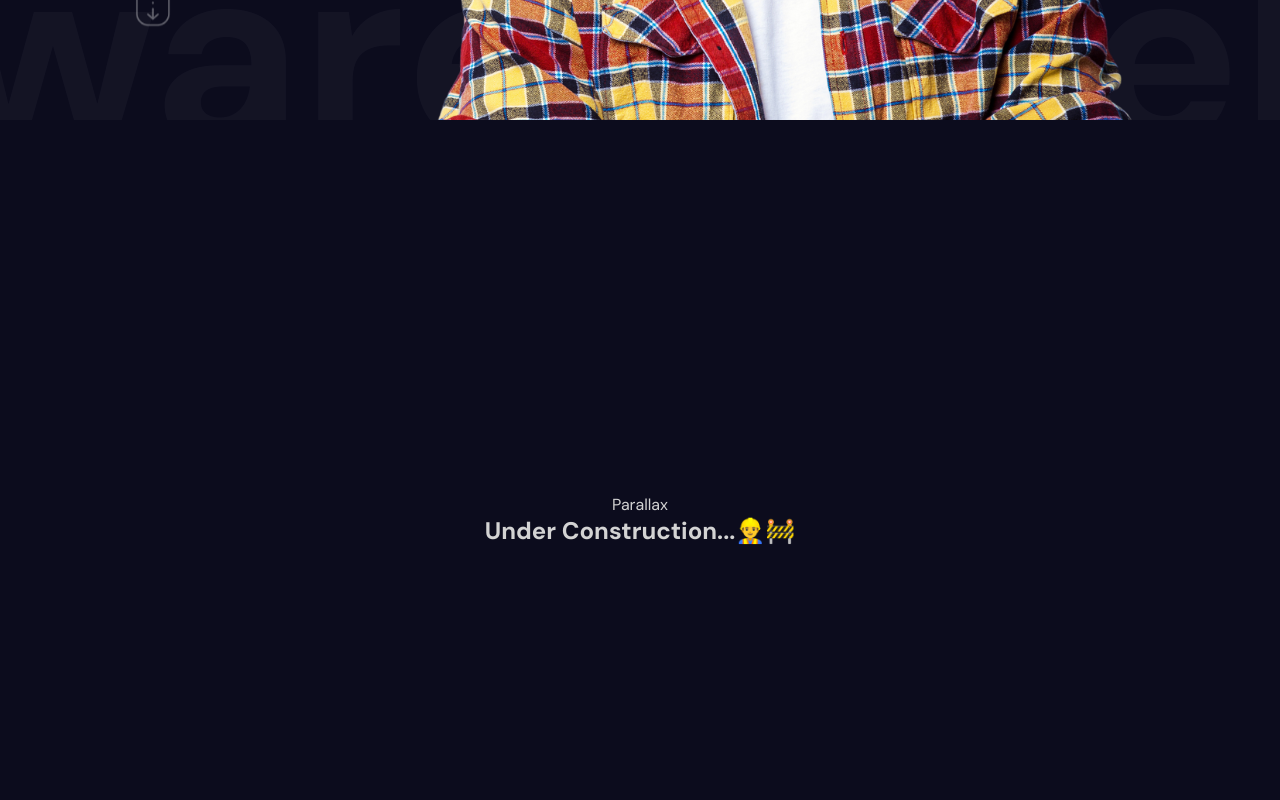
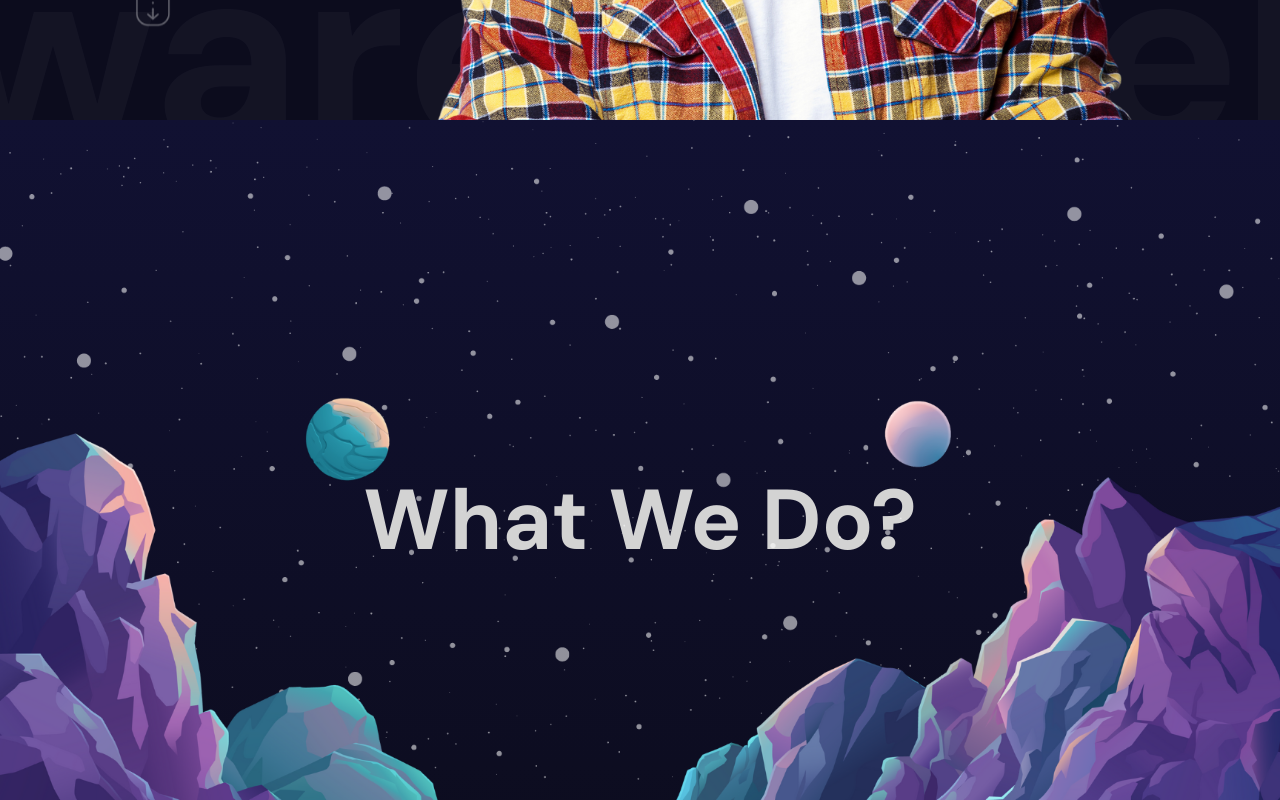
Before and after one commit to Sarin-Bhattarai/personal-portfolio, a React (Vite) app: page / in a window 1280 px wide. Shown: the part 680-1480 px from the top of the page. Built offline with nearby package versions, Linux system fonts and the light colour scheme.

Commit message:
feat(adding parallax)

```diff
--- a/src/App.jsx
+++ b/src/App.jsx
@@ -1,6 +1,7 @@
 import "./app.scss";
+import Hero from "./pages/hero/Hero";
+import Parallax from "./pages/parallax/Parallax";
 import Navbar from "./components/header/Navbar";
-import Hero from "./pages/hero/Hero";
 
 const App = () => {
   return (
@@ -9,16 +10,14 @@
         <Navbar />
         <Hero />
       </section>
-      <section className="center" id="Services">
-        Parallax
-        <h1>Under Construction...👷‍♂️🚧</h1>
+      <section id="Services">
+        <Parallax type="services" />
       </section>
       <section className="center">
         Services <h1>Under Construction...👷‍♂️🚧</h1>
       </section>
-      <section className="center" id="Portfolio">
-        Parallax
-        <h1>Under Construction...👷‍♂️🚧</h1>
+      <section id="Portfolio">
+        <Parallax type="portfolio" />
       </section>
       <section className="center">
         Portfolio1
--- a/src/components/sidebar/sidebar.scss
+++ b/src/components/sidebar/sidebar.scss
@@ -13,6 +13,7 @@
         bottom: 0;
         width: 400px;
         background: white;
+        z-index: 999;
 
         .links{
             position: absolute;
@@ -40,5 +41,6 @@
         background-color: transparent;
         border: none;
         cursor: pointer;
+        z-index: 999;
     }
 }
--- /dev/null
+++ b/src/pages/parallax/Parallax.jsx
@@ -0,0 +1,43 @@
+import { useRef } from "react";
+import "./parallax.scss";
+import { motion, useScroll, useTransform } from "framer-motion";
+
+const Parallax = ({ type }) => {
+  const ref = useRef();
+  const { scrollYProgress } = useScroll({
+    target: ref,
+    offset: ["start start", "end start"],
+  });
+  const yText = useTransform(scrollYProgress, [0, 1], ["0%", "500%"]);
+  const yBg = useTransform(scrollYProgress, [0, 1], ["0%", "100%"]);
+
+  return (
+    <div
+      className="parallax"
+      ref={ref}
+      style={{
+        background:
+          type === "services"
+            ? "linear-gradient(180deg, #111132, #0c0c1d)"
+            : "linear-gradient(180deg, #111132, #505064)",
+      }}
+    >
+      <motion.h1 style={{ y: yText }}>
+        {type === "services" ? "What We Do?" : "What We Did?"}
+      </motion.h1>
+      <motion.div className="mountains"></motion.div>
+      <motion.div
+        style={{
+          y: yBg,
+          backgroundImage: `url(${
+            type === "services" ? "/planets.png" : "/sun.png"
+          })`,
+        }}
+        className="planets"
+      ></motion.div>
+      <motion.div style={{ x: yBg }} className="stars"></motion.div>
+    </div>
+  );
+};
+
+export default Parallax;
--- /dev/null
+++ b/src/pages/parallax/parallax.scss
@@ -0,0 +1,41 @@
+.parallax{
+    width: 100%;
+    height: 100%;
+    position: relative;
+    display: flex;
+    align-items: center;
+    justify-content: center;
+    overflow: hidden;
+
+    h1{
+        font-size: 85px;
+    }
+
+    .mountains{
+        background-image: url("/mountains.png");
+        background-size: cover;
+        background-position: bottom;
+        width: 100%;
+        height: 100%;
+        position: absolute;
+        z-index: 3;
+
+    }.planets{
+        background-image: url("/planets.png");
+        background-size: cover;
+        background-position: bottom;
+        width: 100%;
+        height: 100%;
+        position: absolute;
+        z-index: 2;
+
+    }.stars{
+        background-image: url("/stars.png");
+        background-size: cover;
+        background-position: bottom;
+        width: 100%;
+        height: 100%;
+        position: absolute;
+        z-index: 1;
+    }
+}
```
Also changed, not shown: 1 other file (tests, documents, lock files or other folders).
